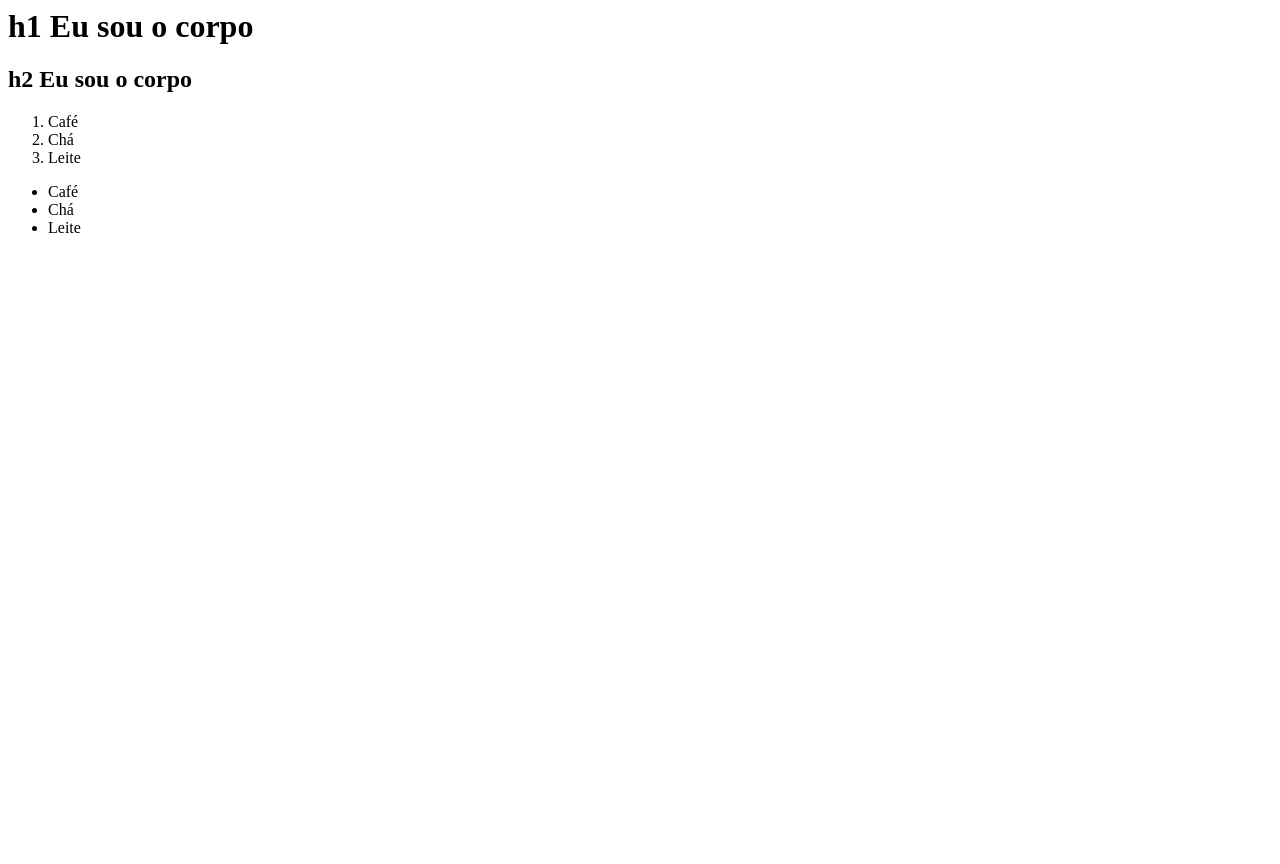
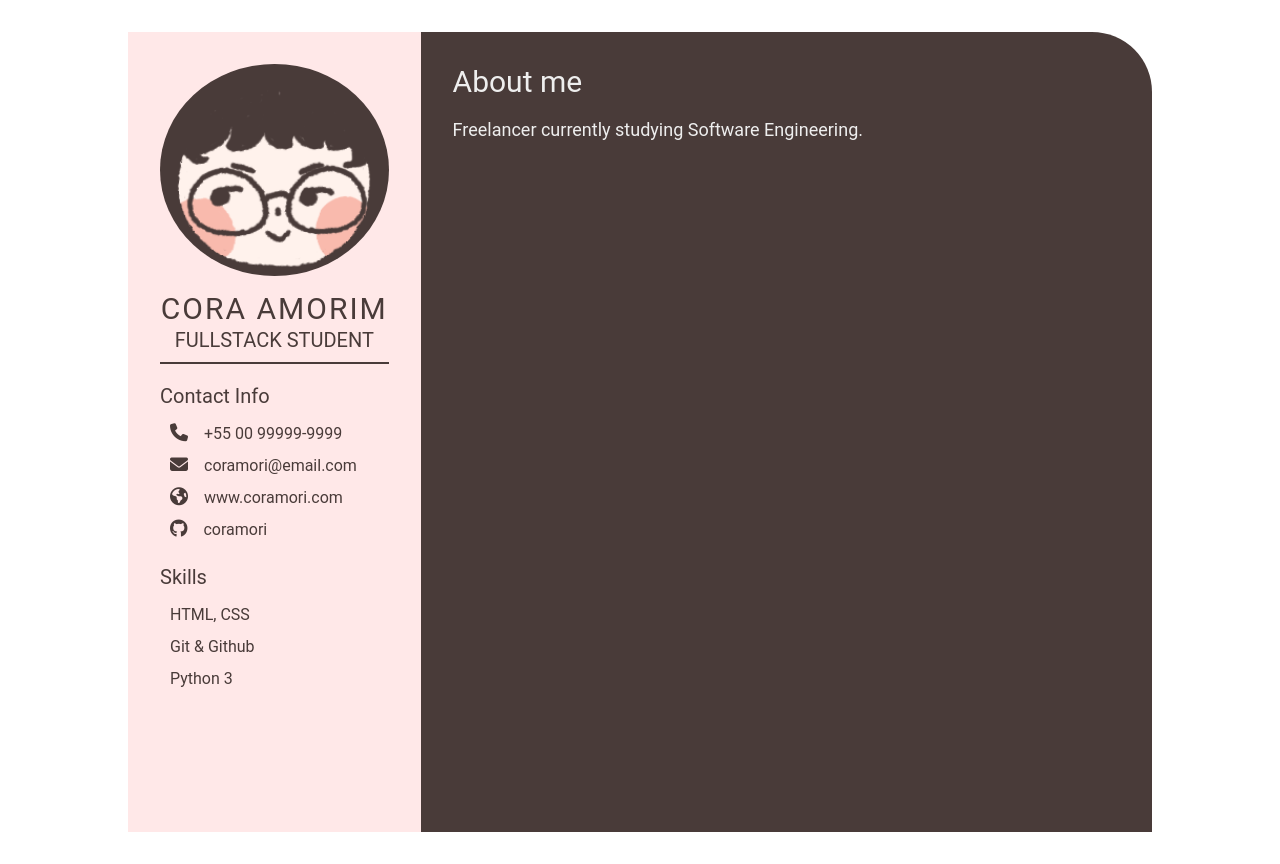
Before and after one commit to coramori/coramori.github.io, a plain HTML site: page index.html in a window 1280 px wide. Before the commit the page ends 800 px from the top, so only its background shows below. Drawn offline with Linux system fonts and the light colour scheme.

Commit message:
feature: add new files and modify index.html (#2)

```diff
--- a/index.html
+++ b/index.html
@@ -1,21 +1,50 @@
-<html>
-    <head>
-        <title>
-            Olá, eu sou a cabeça
-        </title>
-    </head>
-    <body>
-        <h1>h1 Eu sou o corpo</h1>
-        <h2>h2 Eu sou o corpo</h2>
-    </body>
-    <ol>
-        <li>Café</li>
-        <li>Chá</li>
-        <li>Leite</li>
-    </ol>
-    <ul>
-        <li>Café</li>
-        <li>Chá</li>
-        <li>Leite</li>
-    </ul>
+<html lang="en">
+<head>
+    <meta charset="UTF-8">
+    <meta http-equiv="X-UA-Compatible" content="IE=edge">
+    <meta name="viewport" content="width=device-width, initial-scale=1.0">
+    <title>Cora Amorim CV</title>
+    <link rel="stylesheet" href="style.css">
+    <script src="https://kit.fontawesome.com/3706912826.js" crossorigin="anonymous"></script>
+</head>
+<body>
+    <main class="resume-contents">
+        <section class="left-section">
+            <div class="left-section-contents">
+                <div class="profile">
+                    <img class="profile-image" src="img/icon.png" alt="Profile image">
+                    <p class="name">Cora Amorim</p>
+                    <p class="profession">Fullstack Student</p>
+                </div>
+                <div class="contact-info">
+                    <p class="left-title">Contact Info</p>
+                    <ul>
+                        <li><i class="fa fa-phone"></i>+55 00 99999-9999</li>
+                        <li><i class="fa fa-envelope"></i>coramori@email.com</i></li>
+                        <li><i class="fa fa-globe"></i>www.coramori.com</li>
+                        <li><i class="fa fa-github"></i>coramori</li>
+                    </ul>
+                </div>
+                <div class="skills">
+                    <p class="left-title">Skills</p>
+                    <ul>
+                        <li><p>HTML, CSS</p></li>
+                        <li><p>Git & Github</p></li>
+                        <li><p>Python 3</p></li>
+                    </ul>
+                </div>
+            </section>
+        </section>
+        <section class="right-section">
+            <div class="right-section-contents">
+                <section class="about-gap">
+                    <div class="right-title">About me</div>
+                        <p class="about-me-contents">
+                            Freelancer currently studying Software Engineering.<br>
+                        </p>
+                </section>
+            </div>
+        </section>
+    </main>
+</body>
 </html>
--- /dev/null
+++ b/style.css
@@ -0,0 +1,113 @@
+* {
+    margin: 0;
+    padding: 0;
+    box-sizing: border-box;
+    list-style: none;
+    font-family: 'Roboto', sans-serif;
+}
+
+.resume-contents {
+    min-height: 100vh;
+    width: 80%;
+    margin: 2rem auto;
+    display: grid;
+    grid-template-columns: repeat(7, 1fr);
+}
+
+.left-section {
+    grid-column: span 2;
+    height: 100%;
+    background-color: #ffe8e8;
+}
+
+.right-section {
+    grid-column: span 5;
+    height: 100%;
+    background-color: #493b39;
+    border-radius: 0px 60px 0px 0px;
+}
+
+.left-section-contents{
+    padding: 2rem 2rem;
+}
+
+.profile {
+    width: 100%;
+    border-bottom: 2px solid #493b39;
+}
+
+.profile .profile-image {
+    width: 100%;
+    border-radius: 100%;
+}
+
+.name {
+    color: #493b39;
+    font-size: 30px;
+    letter-spacing: 2px;
+    text-transform: uppercase;
+    text-align: center;
+    padding-top: 15px;
+    padding-bottom: 2px;
+}
+
+.profession {
+    color: #493b39;
+    font-size: 20px;
+    text-transform: uppercase;
+    text-align: center;
+    padding-bottom: 10px;
+}
+
+/* .contact-info { border-bottom: 2px solid #1B2631; } */
+.left-title {
+    color: #493b39;
+    font-size: 20px;
+    padding-top: 20px;
+}
+
+.contact-info ul {
+    padding-top: 10px;
+    padding-left: 10px;
+}
+
+.contact-info ul li,
+.references ul li {
+    padding: .4rem 0;
+    color: #493b39;
+}
+
+.contact-info ul li i,
+.references ul li i {
+    padding-right: 1rem;
+    font-size: 18px;
+    color: #493b39;
+}
+
+.skills ul {
+    padding-top: 10px;
+    padding-bottom: 5px;
+}
+.skills ul li p {
+    padding: .4rem 0;
+    padding-left: 10px;
+    color: #493b39;
+}
+
+.right-section-contents {
+    padding: 2rem 2rem;
+}
+
+.right-title {
+    color: #eeeeee;
+    font-size: 30px;
+}
+
+.gap {
+    padding-bottom: 2rem;
+}
+.about-me-contents {
+    padding-top: 20px;
+    font-size: 18px;
+    color: #eeeeee;
+}
```
Also changed, not shown: img/icon.png (added).
